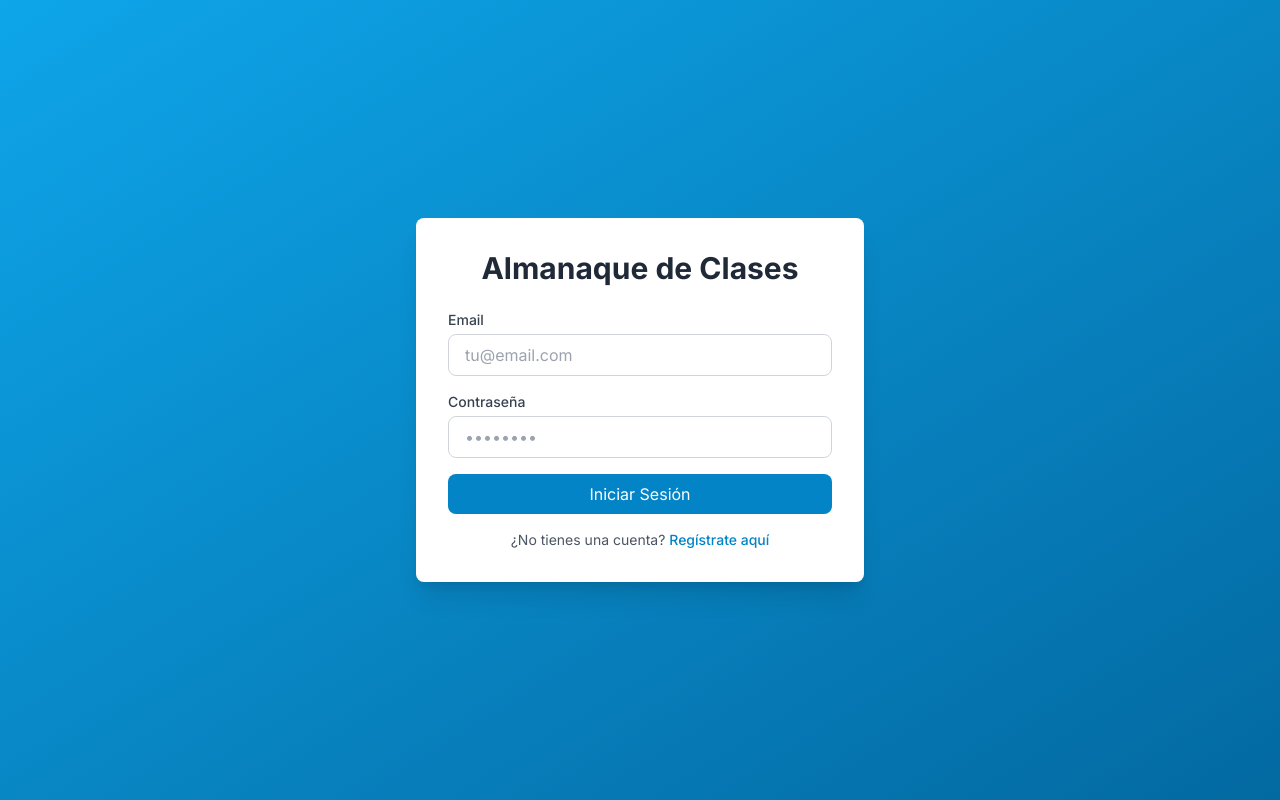
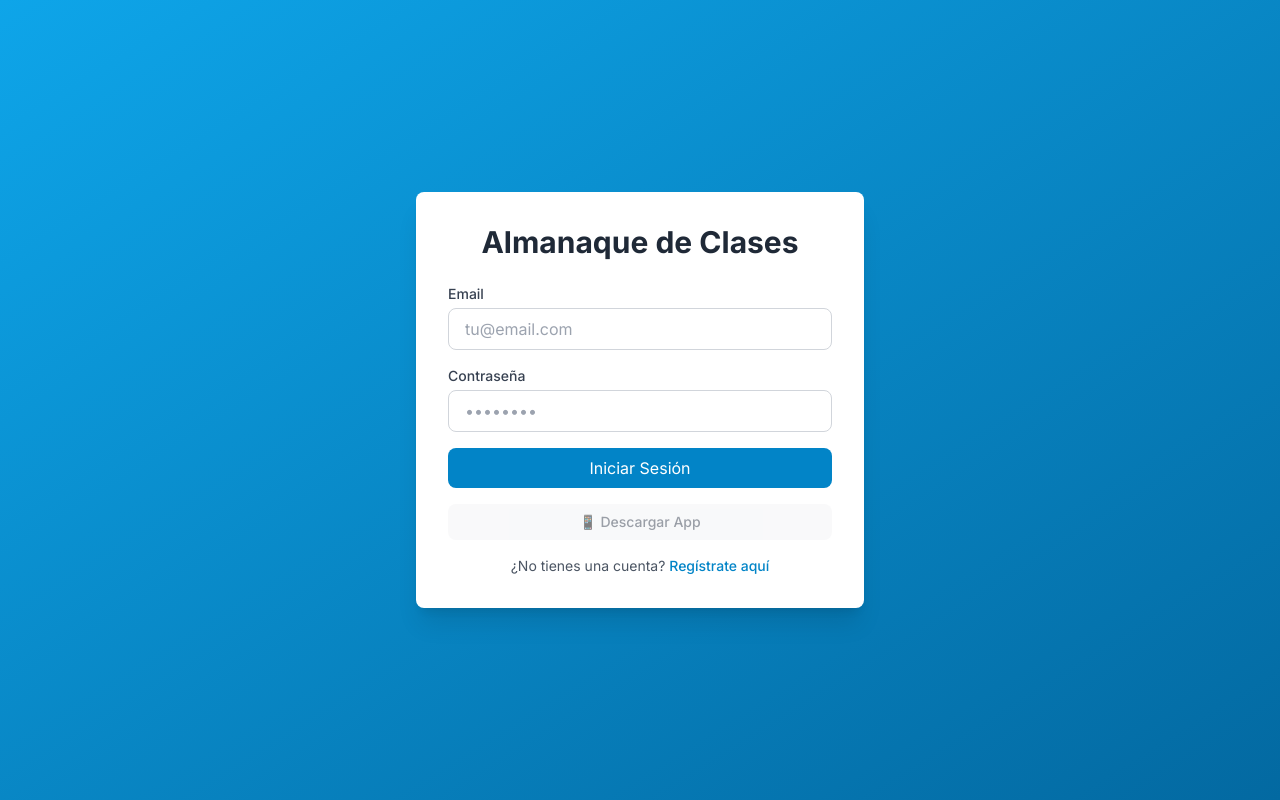
Before and after one commit to leo-it/calendar-school, a Next.js app: page /login in a window 1280 px wide. Built offline with nearby package versions, Linux system fonts and the light colour scheme.

Commit message:
feat: Add InstallPWAButton component to LoginForm and RegistroForm for improved PWA installation experience

```diff
--- /dev/null
+++ b/components/InstallPWAButton.tsx
@@ -0,0 +1,150 @@
+'use client'
+
+import { useState, useEffect } from 'react'
+
+interface BeforeInstallPromptEvent extends Event {
+  prompt: () => Promise<void>
+  userChoice: Promise<{ outcome: 'accepted' | 'dismissed' }>
+}
+
+export default function InstallPWAButton() {
+  const [deferredPrompt, setDeferredPrompt] = useState<BeforeInstallPromptEvent | null>(null)
+  const [isInstallable, setIsInstallable] = useState(false)
+  const [isInstalled, setIsInstalled] = useState(false)
+  const [isLoading, setIsLoading] = useState(false)
+  const [mounted, setMounted] = useState(false)
+
+  // Evitar errores de hidratación: solo renderizar en el cliente
+  useEffect(() => {
+    setMounted(true)
+  }, [])
+
+  useEffect(() => {
+    // Solo ejecutar en el cliente
+    if (typeof window === 'undefined') return
+
+    // Verificar si ya está instalada
+    if (window.matchMedia('(display-mode: standalone)').matches) {
+      setIsInstalled(true)
+      return
+    }
+
+    // Verificar si el navegador soporta la instalación
+    if (!('serviceWorker' in navigator)) {
+      return
+    }
+
+    // Solo mostrar en HTTPS o localhost
+    if (window.location.protocol !== 'https:' && window.location.hostname !== 'localhost') {
+      return
+    }
+
+    // Escuchar el evento beforeinstallprompt
+    const handleBeforeInstallPrompt = (e: Event) => {
+      e.preventDefault()
+      setDeferredPrompt(e as BeforeInstallPromptEvent)
+      setIsInstallable(true)
+    }
+
+    window.addEventListener('beforeinstallprompt', handleBeforeInstallPrompt)
+
+    // Verificar si ya está instalada cuando cambia el display mode
+    const handleDisplayModeChange = () => {
+      if (window.matchMedia('(display-mode: standalone)').matches) {
+        setIsInstalled(true)
+        setIsInstallable(false)
+      }
+    }
+
+    const mediaQuery = window.matchMedia('(display-mode: standalone)')
+    mediaQuery.addEventListener('change', handleDisplayModeChange)
+
+    return () => {
+      window.removeEventListener('beforeinstallprompt', handleBeforeInstallPrompt)
+      mediaQuery.removeEventListener('change', handleDisplayModeChange)
+    }
+  }, [])
+
+  const handleInstallClick = async () => {
+    if (!deferredPrompt) {
+      // Si no hay prompt disponible, intentar desde el menú
+      alert('Por favor, usa el menú del navegador (⋮) → "Instalar app" para instalar la aplicación.')
+      return
+    }
+
+    setIsLoading(true)
+
+    try {
+      // Mostrar el prompt de instalación
+      await deferredPrompt.prompt()
+
+      // Esperar a que el usuario responda
+      const { outcome } = await deferredPrompt.userChoice
+
+      if (outcome === 'accepted') {
+        console.log('✅ Usuario aceptó la instalación')
+        setIsInstalled(true)
+        setIsInstallable(false)
+      } else {
+        console.log('❌ Usuario rechazó la instalación')
+      }
+
+      // Limpiar el prompt
+      setDeferredPrompt(null)
+    } catch (error) {
+      console.error('Error al instalar:', error)
+      alert('Error al instalar la aplicación. Por favor, intenta desde el menú del navegador.')
+    } finally {
+      setIsLoading(false)
+    }
+  }
+
+  // No renderizar nada hasta que el componente esté montado en el cliente
+  // Esto evita errores de hidratación
+  if (!mounted) {
+    return null
+  }
+
+  // No mostrar si ya está instalada
+  if (isInstalled) {
+    return null
+  }
+
+  // No mostrar si no es instalable y no estamos en un navegador compatible
+  if (!isInstallable && typeof window !== 'undefined') {
+    // Solo mostrar en Chrome/Edge (navegadores que soportan beforeinstallprompt)
+    // Safari no soporta beforeinstallprompt, pero podemos mostrar el botón con instrucciones
+    const isChrome = /Chrome/.test(navigator.userAgent) && /Google Inc/.test(navigator.vendor)
+    const isEdge = /Edg/.test(navigator.userAgent)
+    const isSafari = /Safari/.test(navigator.userAgent) && !/Chrome/.test(navigator.userAgent) && !/Edg/.test(navigator.userAgent)
+
+    // En Safari, mostrar el botón con instrucciones diferentes
+    if (isSafari) {
+      return (
+        <button
+          onClick={() => {
+            alert('Para instalar en Safari:\n\n1. Toca el botón de compartir (□↑) en la parte inferior\n2. Selecciona "Agregar a pantalla de inicio"\n3. Toca "Agregar"')
+          }}
+          className="w-full bg-gray-100 text-gray-700 py-2 px-4 rounded-lg hover:bg-gray-200 focus:outline-none focus:ring-2 focus:ring-gray-400 focus:ring-offset-2 transition-colors text-sm font-medium"
+        >
+          📱 Descargar App
+        </button>
+      )
+    }
+
+    if (!isChrome && !isEdge) {
+      return null
+    }
+  }
+
+  return (
+    <button
+      onClick={handleInstallClick}
+      disabled={isLoading || !isInstallable}
+      className="w-full bg-gray-100 text-gray-700 py-2 px-4 rounded-lg hover:bg-gray-200 focus:outline-none focus:ring-2 focus:ring-gray-400 focus:ring-offset-2 disabled:opacity-50 disabled:cursor-not-allowed transition-colors text-sm font-medium"
+      title={!isInstallable ? 'La instalación estará disponible pronto. Mientras tanto, usa el menú del navegador (⋮) → "Instalar app"' : 'Instalar aplicación en tu dispositivo'}
+    >
+      {isLoading ? 'Instalando...' : '📱 Descargar App'}
+    </button>
+  )
+}
--- a/components/LoginForm.tsx
+++ b/components/LoginForm.tsx
@@ -4,6 +4,7 @@ import { useState, useEffect } from 'react'
 import { signIn } from 'next-auth/react'
 import { useRouter } from 'next/navigation'
 import Link from 'next/link'
+import InstallPWAButton from './InstallPWAButton'
 
 interface LoginFormProps {
   escuelaSlug?: string
@@ -115,6 +116,8 @@ export default function LoginForm({ escuelaSlug }: LoginFormProps) {
             {loading ? 'Iniciando sesión...' : 'Iniciar Sesión'}
           </button>
 
+          <InstallPWAButton />
+
           <div className="text-center text-sm text-gray-600 mt-4">
             ¿No tienes una cuenta?{' '}
             <Link
--- a/components/RegistroForm.tsx
+++ b/components/RegistroForm.tsx
@@ -3,6 +3,7 @@
 import { useState, useEffect } from 'react'
 import { useRouter } from 'next/navigation'
 import Link from 'next/link'
+import InstallPWAButton from './InstallPWAButton'
 
 interface RegistroFormProps {
   escuelaSlug?: string
@@ -498,6 +499,8 @@ export default function RegistroForm({ escuelaSlug }: RegistroFormProps) {
             {loading ? 'Registrando...' : 'Registrarse'}
           </button>
 
+          <InstallPWAButton />
+
           <div className="text-center text-sm text-gray-600">
             ¿Ya tienes una cuenta?{' '}
             <Link
```
